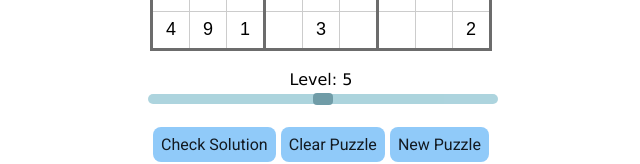
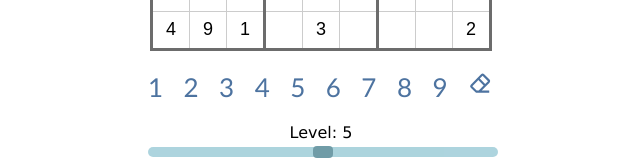
Before and after one commit to gzsig/react-sudoku, a React (Create React App) app: page / in a window 1280 px wide. Shown: the part 372-536 px from the top of the page, without its empty margins (319-959 px from the left). Built offline with nearby package versions, Linux system fonts and the light colour scheme.

Commit message:
Creating container for possible inputs

```diff
--- /dev/null
+++ b/src/components/display/Numbers/Numbers.jsx
@@ -0,0 +1,22 @@
+import React from 'react'
+import * as S from './numbers_style'
+import { BiEraser } from 'react-icons/bi'
+
+const Numbers = (props) => {
+  return (
+    <S.NumbersContainer onClick={props.onClick}>
+      <S.Value value={1} > 1 </S.Value>
+      <S.Value value={2} > 2 </S.Value>
+      <S.Value value={3} > 3 </S.Value>
+      <S.Value value={4} > 4 </S.Value>
+      <S.Value value={5} > 5 </S.Value>
+      <S.Value value={6} > 6 </S.Value>
+      <S.Value value={7} > 7 </S.Value>
+      <S.Value value={8} > 8 </S.Value>
+      <S.Value value={9} > 9 </S.Value>
+      <S.Value value={0} > <BiEraser /> </S.Value>
+    </S.NumbersContainer>
+  )
+}
+
+export { Numbers }
--- /dev/null
+++ b/src/components/display/Numbers/index.js
@@ -0,0 +1 @@
+export { Numbers } from './Numbers'
--- /dev/null
+++ b/src/components/display/Numbers/numbers_style.js
@@ -0,0 +1,24 @@
+import styled from 'styled-components'
+
+const NumbersContainer = styled('div')`
+	width: 75%;
+	text-align: center;
+	display: flex;
+	flex-direction: row;
+	justify-content: space-evenly;
+	align-items: center;
+  margin: 0 auto;
+
+`
+
+const Value = styled('button')`
+	font-size: 26px;
+  font-family: 'Gill Sans', 'Gill Sans MT', Calibri, 'Trebuchet MS', sans-serif;
+	color: #4d73a0;
+	background: none;
+  background-color: transparent;
+  border: 0 none transparent;
+  appearance: none;
+`
+
+export { NumbersContainer, Value}
--- a/src/components/display/index.js
+++ b/src/components/display/index.js
@@ -1,3 +1,4 @@
 export { Button } from './Button'
 export { Slider } from './Slider'
 export { Header } from './Header'
+export { Numbers } from './Numbers'
--- a/src/components/logic/Sudoku/Sudoku.jsx
+++ b/src/components/logic/Sudoku/Sudoku.jsx
@@ -1,6 +1,7 @@
 import React from 'react';
 import { Button } from '../../display'
 import { Slider } from '../../display'
+import { Numbers } from '../../display'
 
 // Sudoku uses numbers 1-9
 const SIZE = 9;
@@ -156,16 +157,35 @@ const createGame = difficulty => {
 
 class Sudoku extends React.Component {
 
-  state = {
+  constructor(props) {
+    super(props)
+    this.state = {
       attempt: [],
       difficulty: 0.5,
       puzzle: [],
       solution: [],
       solutionJSON: '',
+      lastInput: undefined
     };
+  }
+
 
   componentDidMount() {
     this.newPuzzle();
+  }
+
+  componentDidUpdate = () => {
+    document.body.onclick = (e) => {
+      if (e.target.tagName === "INPUT" /* && e.target.className === "editavel"*/) {
+
+        this.setState(state => ({ lastInput: e.target }))
+
+        // if (lastInput)
+        //   lastInput.className = "";
+        // lastInput = e.target;
+        // lastInput.className = "sel";
+      }
+    };
   }
 
   // Focuses puzzle cell when clicked.
@@ -174,12 +194,35 @@ class Sudoku extends React.Component {
     target.select();
   }
 
+  setValue = ({ target }) => {
+
+    if (!this.state.lastInput.readOnly) {
+      this.state.lastInput.value = target.value
+
+      let { x, y, } = this.state.lastInput.dataset;
+
+      x = Number(x);
+      y = Number(y);
+
+      this.setState(state => {
+        const attempt = state.attempt.map(row => row.slice());
+        attempt[y][x] = parseInt(target.value) //|| (this.state.lastInput.value.length > 1 ? null : this.state.lastInput.value);
+        return { attempt };
+      });
+    }
+
+  }
+
   // Navigates puzzle and records user's attempt.
 
   onChange = ({ key, target }) => {
     let { x, y, } = target.dataset;
     x = Number(x);
     y = Number(y);
+
+    if (![1, 2, 3, 4, 5, 6, 7, 8, 9].includes(parseInt(key))) {
+      return
+    }
 
     if (!target.readOnly) {
       this.setState(state => {
@@ -262,6 +305,8 @@ class Sudoku extends React.Component {
             </tbody>
           </table>
           <br />
+          <Numbers onClick={this.setValue} />
+          <br />
           <label>
             Level: {difficulty * 10}
             <Slider
@@ -273,7 +318,7 @@ class Sudoku extends React.Component {
               onChange={this.changeDifficulty}
             ></Slider>
           </label>&nbsp;
-          <br/>
+          <br />
           <Button onClick={this.checkSolution}>
             Check Solution
           </Button>&nbsp;
```
Also changed, not shown: 1 other file (tests, documents, lock files or other folders). Lines whose indentation alone changed are shown as unchanged.
